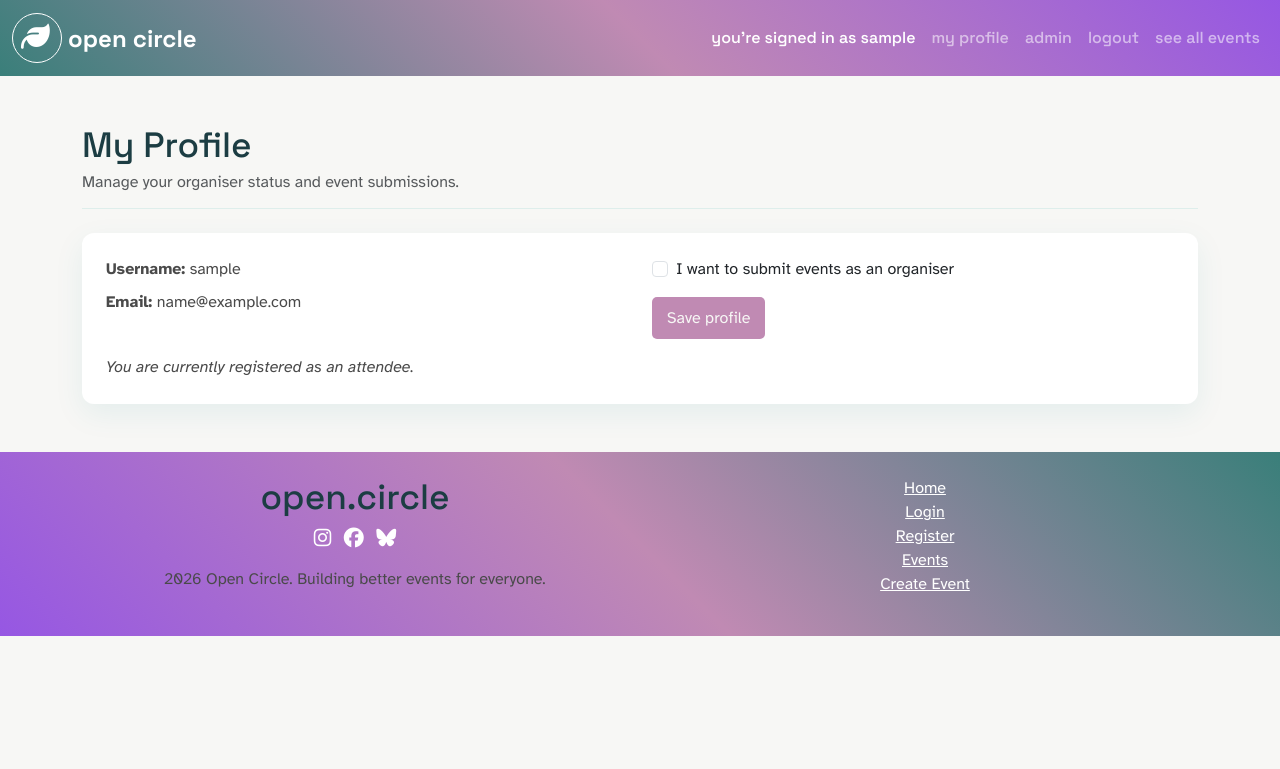
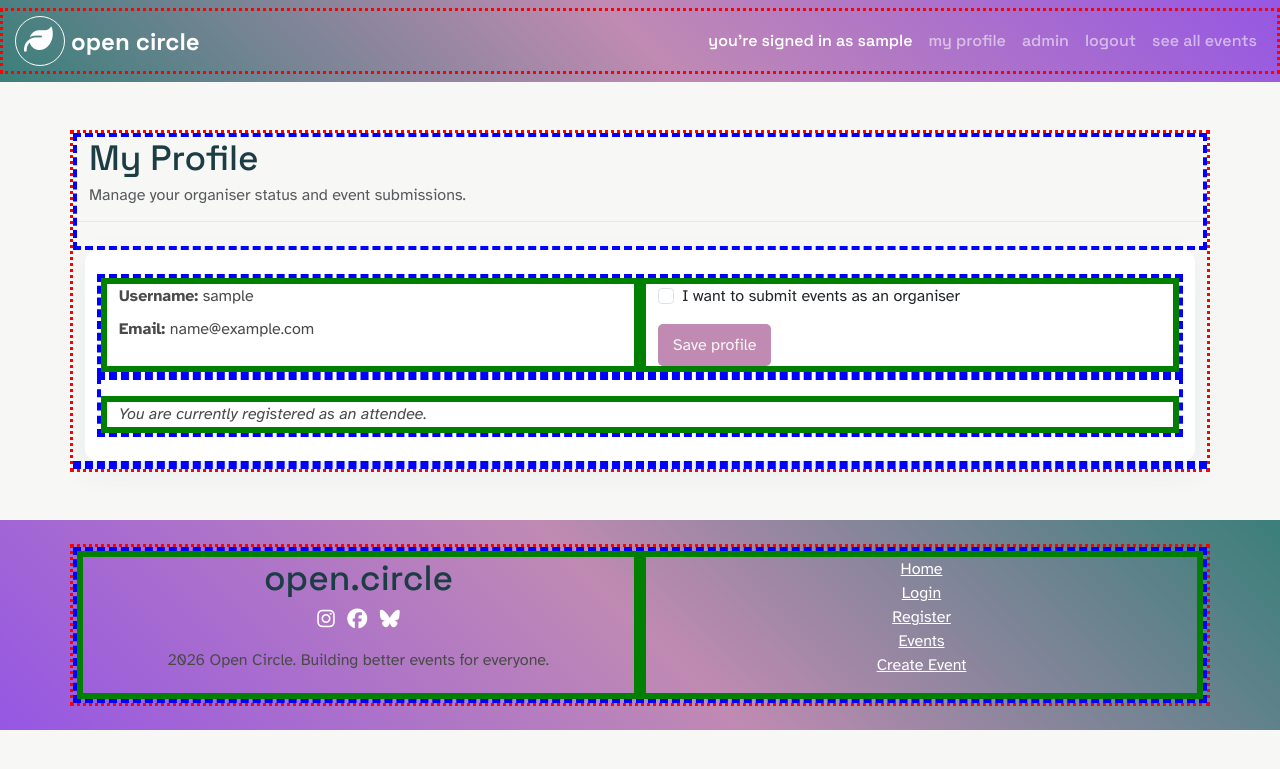
Before and after one commit to hannahashe/opencircle, a Django app: page /events/profile/ in a window 1280 px wide. Shown: the top 769 px of the page. Run offline with Django 5.2, Linux system fonts and the light colour scheme; the visitor is signed in with stand-in values (Sample User, id 1); data that the repository does not hold is empty; some libraries are stand-ins or nearby versions.

Commit message:
Refactor profile page layout: Improve structure and add event deletion option

```diff
--- a/circleevents/templates/circleevents/profile.html
+++ b/circleevents/templates/circleevents/profile.html
@@ -4,12 +4,13 @@
 
 {% block content %}
 <div class="container my-5">
+    <div class="row">
     <div class="page-header mb-4">
         <h2 class="mb-1">My Profile</h2>
         <p class="text-muted mb-0">Manage your organiser status and event submissions.
         </p>
     </div>
-
+</div>
     <div class="section-card p-4">
         <div class="row">
             <div class="col-md-6">
@@ -35,8 +36,8 @@
                 </form>
             </div>
         </div>
-
-        <div class="mt-3">
+        <div class="row">
+        <div class="col-md-12 mt-3">
             {% if profile.is_organiser %}
                 <p class="mb-0"><em>You are currently registered as an organiser.</em></p>
             {% elif profile.is_staff %}
@@ -46,19 +47,29 @@
             {% endif %}
         </div>
     </div>
-
+    </div>
+<div class="row">
     {% if user.profile.is_organiser %}
         <div class="section-card p-4 mt-4">
+            <div class="col-12">
             <h4 class="mb-3">My Events</h4>
-
+            </div>
+            </div>
+            <div class="row">
+            <div class="col-4">
             {% if user_events %}
                 <div class="list-group list-group-flush">
                     {% for event in user_events %}
                         <div class="list-group-item px-0">
 
                             <div class="d-flex justify-content-between align-items-center">
+                                {% if event.status == "approved" %}
+                                <strong><a href="{% url 'event_detail' event.slug %}">{{ event.title }}</a></strong>
+                                {% else %}
                                 <strong>{{ event.title }}</strong>
-
+                                {% endif %}
+            </div>
+            <div class="col-4">
                                 {% if event.status == "approved" %}
                                     <span class="badge bg-success-custom">Approved</span>
                                 {% elif event.status == "pending" %}
@@ -67,11 +78,11 @@
                                     <span class="badge bg-error">Rejected</span>
                                 {% endif %}
                             </div>
-
+                            <div class="col-4">
                             <small class="text-muted">
                                 {{ event.start_datetime|date:"F j, Y, g:i a" }}
                             </small>
-
+                            </div>
                             {% if event.status == "rejected" and event.admin_comment %}
                                 <div class="alert alert-warning mt-2 mb-2">
                                     <strong>Admin feedback:</strong><br>
@@ -79,8 +90,11 @@
                                 </div>
                             {% endif %}
 
-                            <a href="{% url 'edit_event' event.slug %}" class="btn btn-sm custom-btn-outline mt-2">
+                            <a href="{% url 'edit_event' event.slug %}" class="btn btn-sm custom-btn-filled mt-2">
                                 Edit Event
+                            </a>
+                            <a href="{% url 'delete_event' event.slug %}" class="btn btn-sm custom-btn-outline mt-2" onclick="return confirm('Are you sure you want to delete this event?');">
+                                Delete Event
                             </a>
 
                         </div>
@@ -92,5 +106,7 @@
         </div>
     {% endif %}
 </div>
+</div>
+
 
 {% endblock %}
--- a/static/css/styles.css
+++ b/static/css/styles.css
@@ -43,15 +43,19 @@ p {
 }
 
 /* Container, Row, Col guideliens for debugging DELETE BEFORE FINAL DEPLOYMENT */
-/* .container {
-    border: 1px dotted red;
+.container, .container-fluid {
+    border: 3px dotted red;
 }
-.row {
-    border: 2px dashed blue;
+.row, .row-cols-1, .row-cols-md-2, .row-cols-lg-3
+.row-cols-xl-4 {
+    border: 4px dashed blue;
 }
-.col, .col-6, .col-12 {
-    border: 3px solid green;
-} */
+.col, .col-6, .col-12,
+.col-md-6, .col-md-12,
+.col-lg-6, .col-lg-12,
+.col-xl-6, .col-xl-12 {
+    border: 6px solid green;
+}
 
 /* Navigation & logo */
 
```
